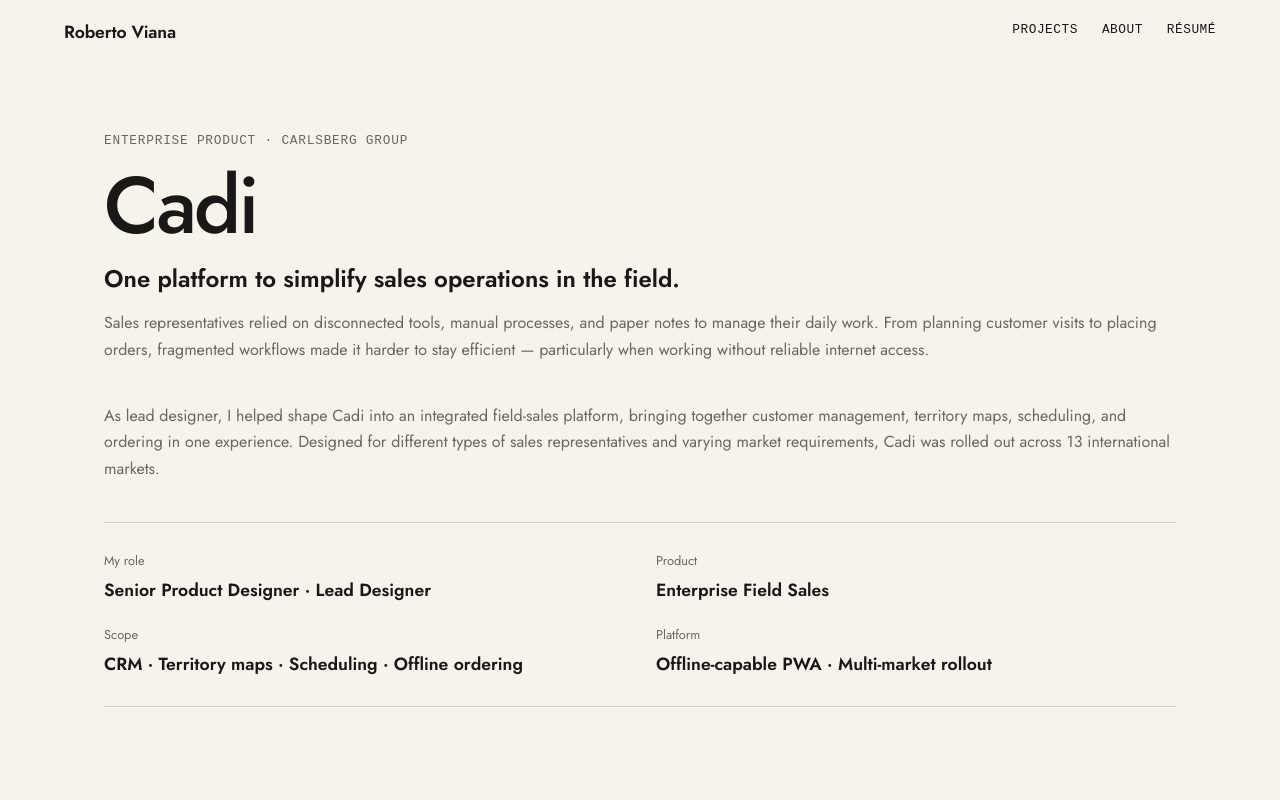
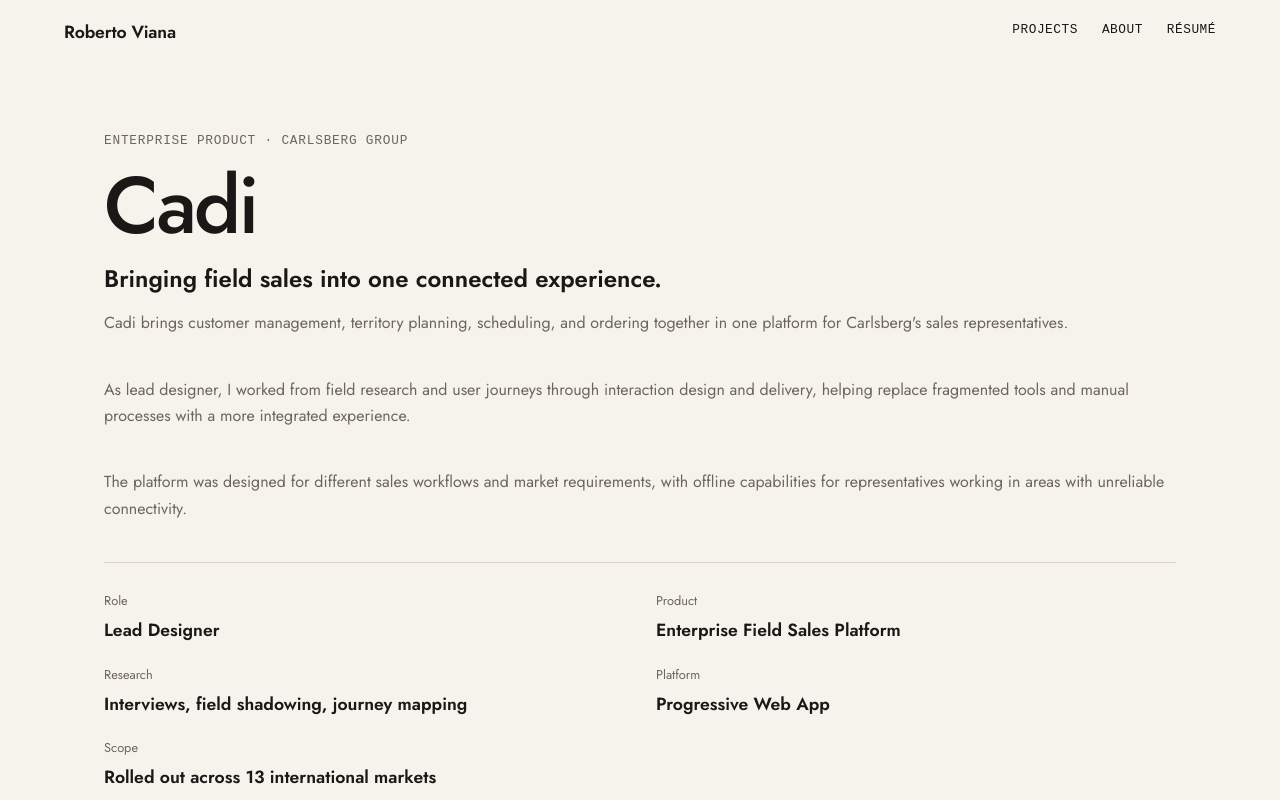
Before and after one commit to robertoev92-a11y/portfolio, a plain HTML site: page cases/cadi.html in a window 1280 px wide. Shown: the top 800 px of the page. Drawn offline with Linux system fonts and the light colour scheme; grey boxes are pictures that could not be loaded; a web font is replaced by a local one.

Commit message:
Update Cadi hero copy and expand meta grid to 5 fields
New subtitle, three tighter paragraphs, and added Research field to project overview grid.

Co-Authored-By: Claude Sonnet 4.6 <noreply@anthropic.com>

```diff
--- a/cases/cadi.html
+++ b/cases/cadi.html
@@ -34,14 +34,16 @@
     <section class="cs-hero wrap reveal">
       <p class="cs-hero-eyebrow">Enterprise product &middot; Carlsberg Group</p>
       <h1 class="cs-hero-title">Cadi</h1>
-      <p class="cs-hero-subtitle">One platform to simplify sales operations in the field.</p>
-      <p class="cs-hero-desc">Sales representatives relied on disconnected tools, manual processes, and paper notes to manage their daily work. From planning customer visits to placing orders, fragmented workflows made it harder to stay efficient — particularly when working without reliable internet access.</p>
-      <p class="cs-hero-desc">As lead designer, I helped shape Cadi into an integrated field-sales platform, bringing together customer management, territory maps, scheduling, and ordering in one experience. Designed for different types of sales representatives and varying market requirements, Cadi was rolled out across 13 international markets.</p>
+      <p class="cs-hero-subtitle">Bringing field sales into one connected experience.</p>
+      <p class="cs-hero-desc">Cadi brings customer management, territory planning, scheduling, and ordering together in one platform for Carlsberg's sales representatives.</p>
+      <p class="cs-hero-desc">As lead designer, I worked from field research and user journeys through interaction design and delivery, helping replace fragmented tools and manual processes with a more integrated experience.</p>
+      <p class="cs-hero-desc">The platform was designed for different sales workflows and market requirements, with offline capabilities for representatives working in areas with unreliable connectivity.</p>
       <div class="cs-hero-meta">
-        <div><p class="cs-meta-label">My role</p><p class="cs-meta-value">Senior Product Designer &middot; Lead Designer</p></div>
-        <div><p class="cs-meta-label">Product</p><p class="cs-meta-value">Enterprise Field Sales</p></div>
-        <div><p class="cs-meta-label">Scope</p><p class="cs-meta-value">CRM &middot; Territory maps &middot; Scheduling &middot; Offline ordering</p></div>
-        <div><p class="cs-meta-label">Platform</p><p class="cs-meta-value">Offline-capable PWA &middot; Multi-market rollout</p></div>
+        <div><p class="cs-meta-label">Role</p><p class="cs-meta-value">Lead Designer</p></div>
+        <div><p class="cs-meta-label">Product</p><p class="cs-meta-value">Enterprise Field Sales Platform</p></div>
+        <div><p class="cs-meta-label">Research</p><p class="cs-meta-value">Interviews, field shadowing, journey mapping</p></div>
+        <div><p class="cs-meta-label">Platform</p><p class="cs-meta-value">Progressive Web App</p></div>
+        <div><p class="cs-meta-label">Scope</p><p class="cs-meta-value">Rolled out across 13 international markets</p></div>
       </div>
     </section>
 
```
